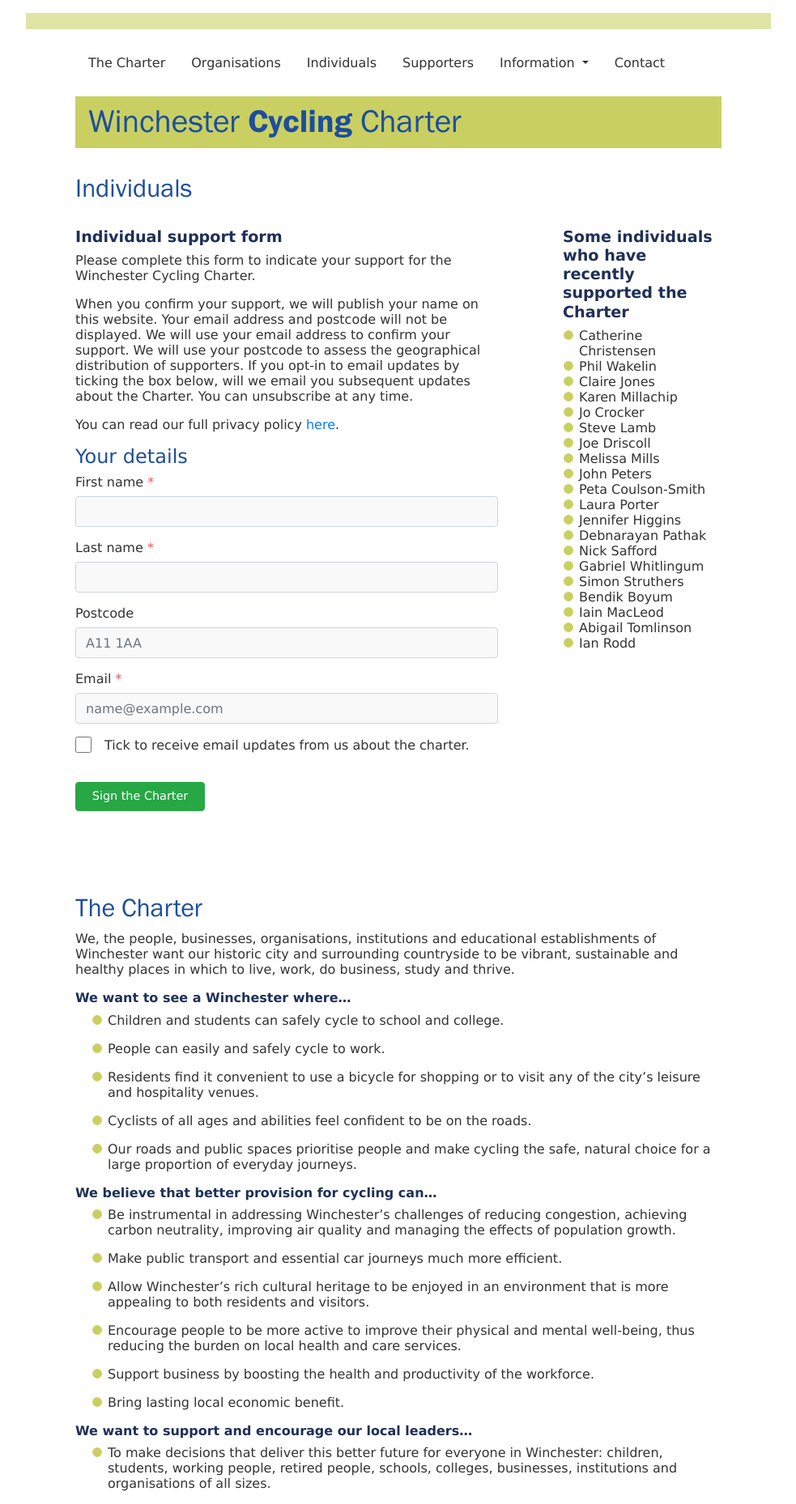
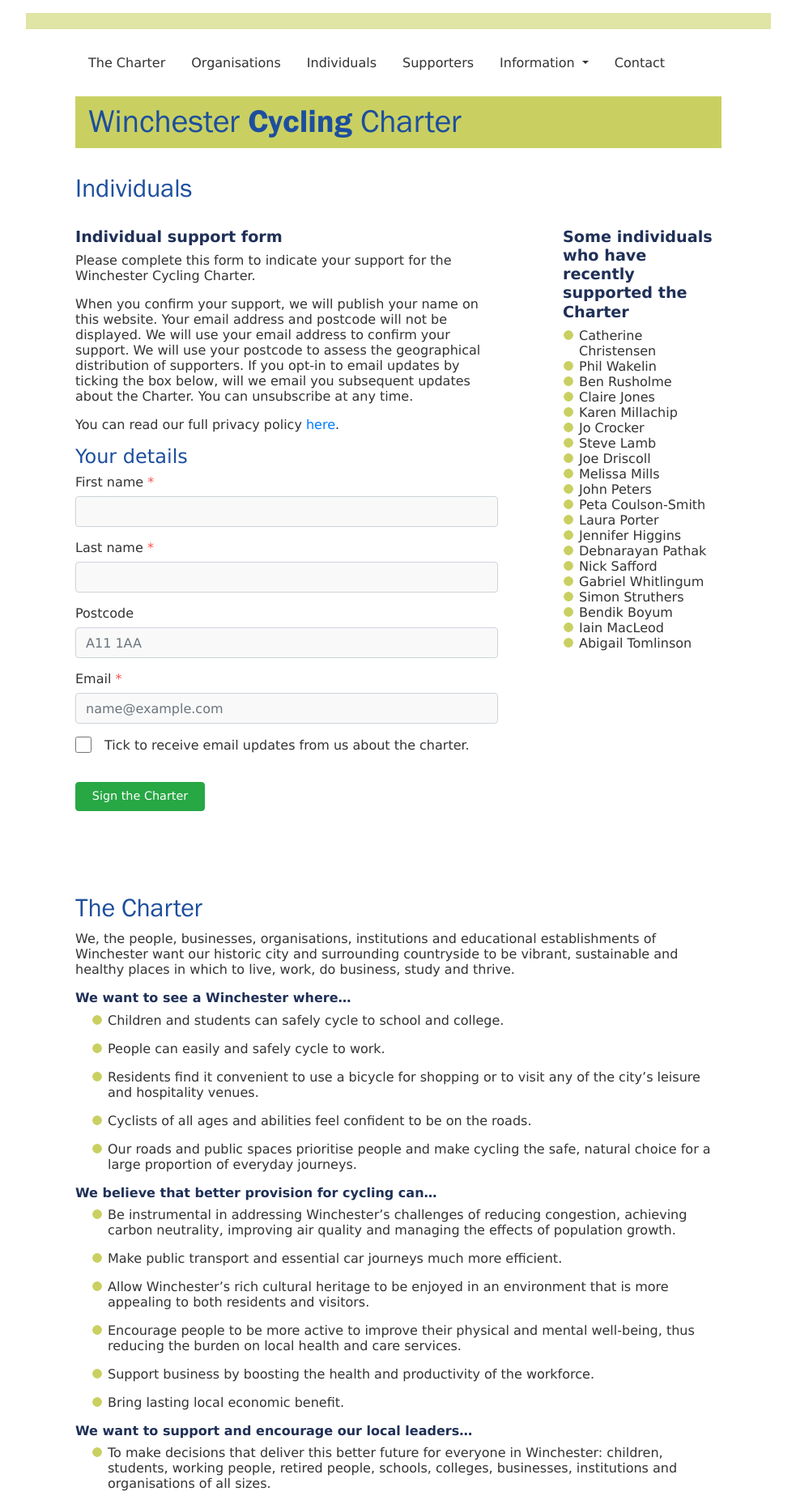
Before and after one commit to winchestercyclingcharter/winchestercyclingcharter.github.io, a Jekyll site: the page built from ind-page.md, in a window 1280 px wide. Shown: the whole page at 81% size, without its empty margins (148-1131 px from the left). Built offline with Jekyll 4.4.1, drawn with Linux system fonts in a browser that asks for light colours; nearby versions of some CDN libraries.

Commit message:
Update people.yml

```diff
--- a/_data/people.yml
+++ b/_data/people.yml
@@ -348,3 +348,4 @@ people:
 - { lastname: Christensen, firstname: Catherine, dt: 20210324-163412-293611 }
 - { lastname: Rodd, firstname: Ian, dt: 20210320-153944-988893 }
 - { lastname: Millachip, firstname: Karen, dt: 20210323-174755-655537 }
+- { lastname: Rusholme, firstname: Ben, dt: 20210324-144143-270484 }
```
